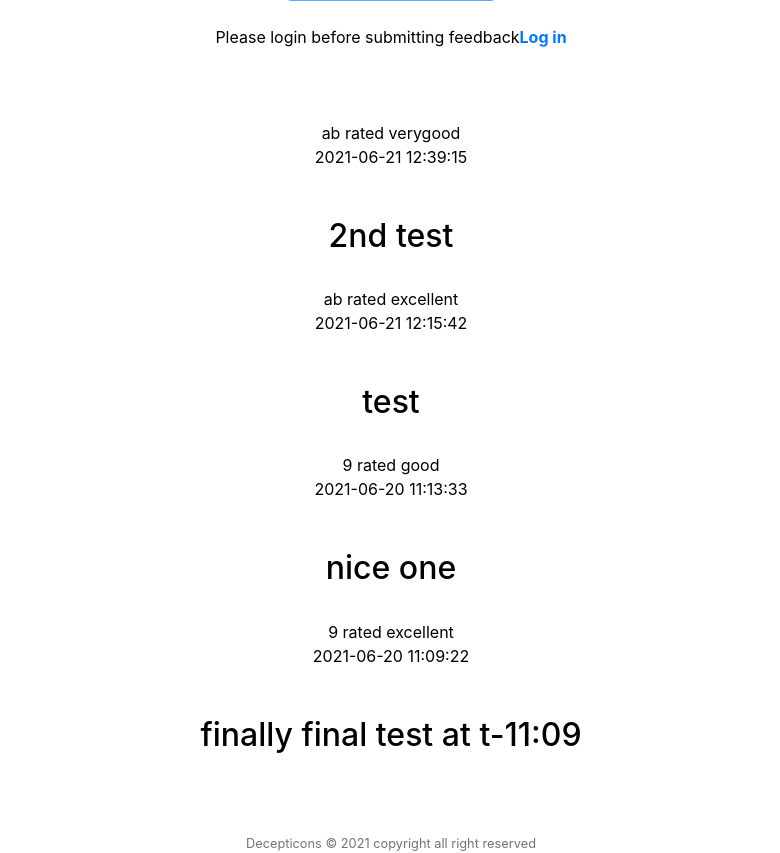
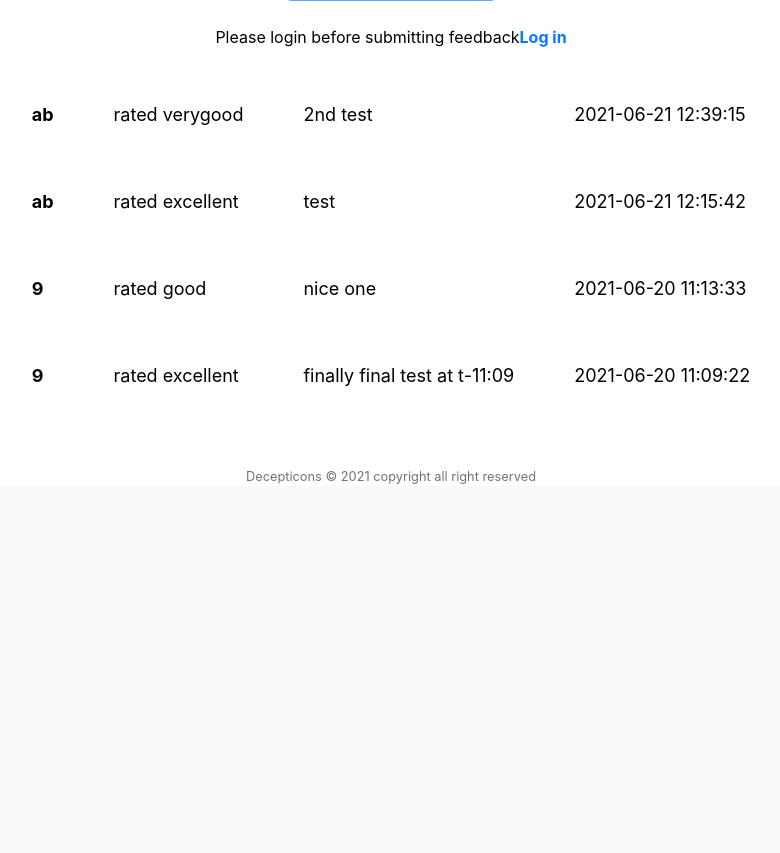
Before and after one commit to anniezhou19/covid19_data, a Flask app: page /feedback in a window 1280 px wide. Shown: the part 548-1401 px from the top of the page, without its empty margins (249-1029 px from the left). After the commit the page ends 1032 px from the top, so only its background shows below. Run offline with Flask 2, Linux system fonts and the light colour scheme; some libraries are stand-ins or nearby versions.

Commit message:
style change

```diff
--- a/static/styles.css
+++ b/static/styles.css
@@ -1,5 +1,5 @@
 body {
-    background-color: white;
+    background-color: white: ;
     color: black;
 }
 
@@ -8,9 +8,13 @@ body {
     margin-right: auto;
 }
 
-td {
-    height: 70px
+#InfoTable th,
+#InfoTable td{
+    font-size: 18px;
+    text-align: left;
+    padding: 30px;
 }
+
 
 nav .navbar-brand {
     /* size for brand */
@@ -60,7 +64,7 @@ main img {
     /* Position the search icon */
     background-repeat: no-repeat;
     /* Do not repeat the icon image */
-    border: 2px, solid;
+    border: 2px solid;
     width: 30%;
     /* Full-width */
     font-size: 20px;
@@ -70,7 +74,7 @@ main img {
 }
 
 p {
-    height: 80px;
+    height: 30px;
 }
 
 #myTable {
@@ -84,19 +88,15 @@ p {
 #myTable td {
     text-align: center;
     /* Left-align text */
-    border: 1px sold;
+    border: 1px solid;
+    height: 80px;
 }
 
 
 /* ------------------------------------FEEDBACL CSS--------------------------------*/
 
-.radio-inline {
-    margin-left: 20px;
-    cursor: pointer;
-    margin-left: 20px;
-}
 
-#message {
+#message{
     outline: none;
     border: 1px solid;
     padding: 10px 0px 0px 15px;
@@ -104,3 +104,9 @@ p {
     color: #000;
     border-radius: 5px;
 }
+
+.radio-inline {
+    margin-left: 20px;
+    cursor: pointer;
+    margin-left: 20px;
+}
--- a/templates/feedback.html
+++ b/templates/feedback.html
@@ -8,11 +8,11 @@
             <div>
                 <h3>How do you rate our website</h3>
                 <br>
-                <label class="radio-inline"><input type="radio" name="option" value="excellent">Excellent</label>
-                <label class="radio-inline"><input type="radio" name="option" value="verygood">Very good</label>
-                <label class="radio-inline"><input type="radio" name="option" value="good">Good</label>
-                <label class="radio-inline"><input type="radio" name="option" value="fair">Fair</label>
-                <label class="radio-inline"><input type="radio" name="option" value="poor">Poor</label>
+                <label class="radio-inline"><input type="radio" name="option" value="Excellent">Excellent</label>
+                <label class="radio-inline"><input type="radio" name="option" value="Very Good">Very good</label>
+                <label class="radio-inline"><input type="radio" name="option" value="Good">Good</label>
+                <label class="radio-inline"><input type="radio" name="option" value="Fair">Fair</label>
+                <label class="radio-inline"><input type="radio" name="option" value="Poor">Poor</label>
 
             </div>
         </div>
@@ -40,17 +40,16 @@
     </div>
 
     <div class="feedback_total">
-        {% for feedback in feedback_all %}
-        <div>
-            <p>
-                <span>{{feedback.username}} rated {{feedback.rating}} </span><br>
-                <span>{{feedback.date_time}}</span>
-            </p>
-            <h2>{{feedback.feedback}}</h2>
-            <br>
-        </div>
-        {% endfor %}
-
+        <table id="InfoTable" class="center">
+            {% for feedback in feedback_all %}
+                <tr>
+                    <th>{{feedback.username}}</th>
+                    <td>rated {{feedback.rating}}</td>
+                    <td>{{feedback.feedback}}</td>
+                    <td>{{feedback.date_time}}</td>
+                </tr>
+            {% endfor %}
+        </table>
     </div>
 </div>
 
--- a/templates/news.html
+++ b/templates/news.html
@@ -14,8 +14,9 @@
         <p class="news_description">{{covid_news.description}}<br>
         <a class="news_link" href={{covid_news.url}}>know more:</a>
         </p>
+        <p></p>
         {% endfor %}
-        <hr>
+
     </div>
 </div>
 {% endblock %}
--- a/templates/vaccination.html
+++ b/templates/vaccination.html
@@ -8,7 +8,7 @@
     <h1>Coronavirus (COVID-19) Vaccinations</h1>
     <p></p>
     <div>
-        <iframe src="https://ourworldindata.org/explorers/coronavirus-data-explorer?zoomToSelection=true&time=2020-03-01..latest&pickerSort=desc&pickerMetric=total_vaccinations_per_hundred&Metric=Vaccine+doses&Interval=Cumulative&Relative+to+Population=true&Align+outbreaks=false&country=USA~GBR~ISR~DEU~ARE~ARG~FRA&hideControls=true" loading="lazy" style="width: 100%; height: 600px; border: 0px none;"></iframe>
+        <iframe src="https://ourworldindata.org/explorers/coronavirus-data-explorer?zoomToSelection=true&pickerSort=desc&pickerMetric=total_vaccinations&Metric=People+vaccinated+%28by+dose%29&Interval=Cumulative&Relative+to+Population=true&Align+outbreaks=false&country=BRA~CAN~FRA~DEU~IND~ITA~ISR~MEX~GBR~USA~OWID_WRL&hideControls=true" loading="lazy" style="width: 100%; height: 600px; border: 0px none;"></iframe>
     </div>
     <p></p>
      <div>
```
Also changed, not shown: templates/index.html (+7 -12 lines).
